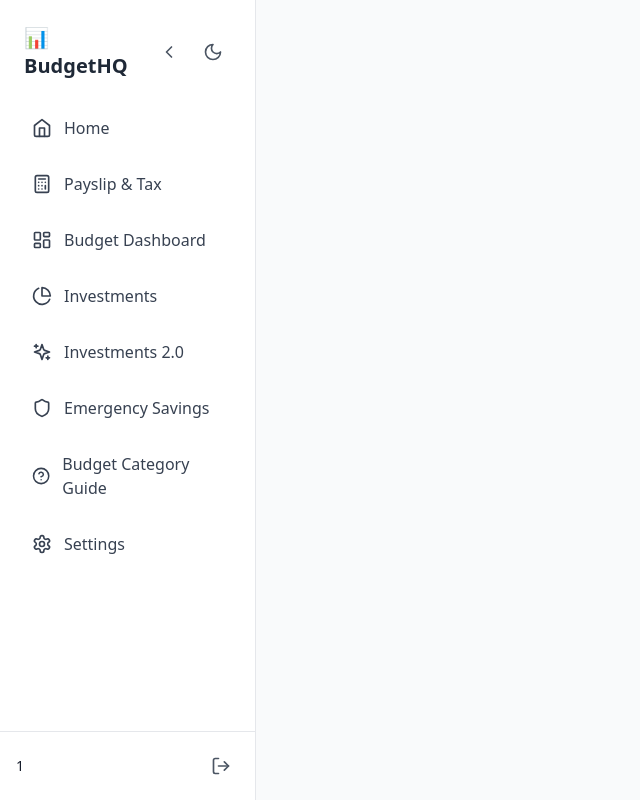
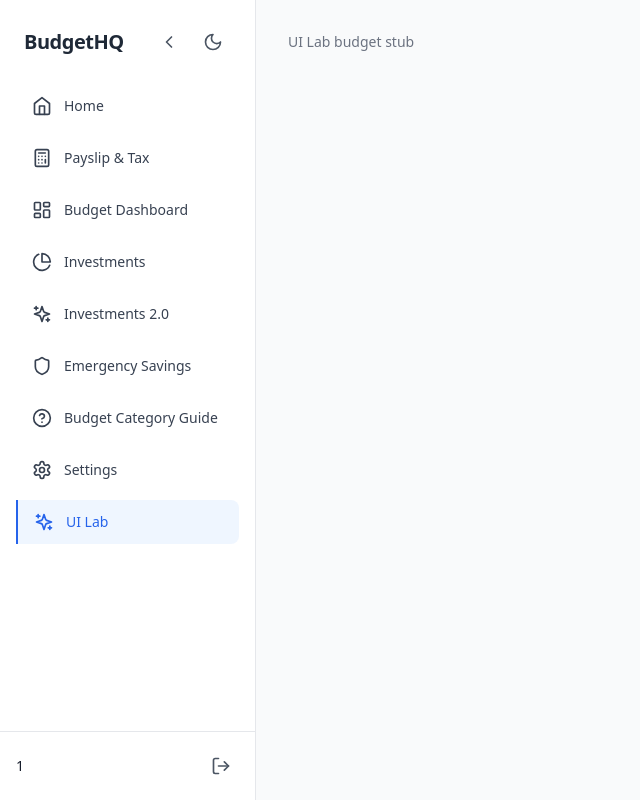
Before and after one commit to andrewallkin/budgethq, a React (Vite) app in the folder frontend/: page /ui-lab/budget in a window 1280 px wide. Shown: the whole page, without its empty margins (0-640 px from the left). Built offline with nearby package versions, Linux system fonts and the light colour scheme; no server answers; sample sign-in values are in the browser's storage; a web font is replaced by a local one.

Commit message:
feat: add UI Lab routes and scoped shell chrome
Expose mockup pages from the last sidebar item without restyling live routes.

Co-authored-by: Cursor <cursoragent@cursor.com>

```diff
--- a/frontend/src/App.jsx
+++ b/frontend/src/App.jsx
@@ -6,6 +6,7 @@ import BudgetDashboard from './pages/BudgetDashboard'
 import RATaxCalculator from './pages/RATaxCalculator'
 import RAPerformance from './pages/RAPerformance'
 import EmergencySavings from './pages/EmergencySavings'
+import { SHOW_EMERGENCY_SAVINGS_UI } from './config/featureFlags'
 import Login from './pages/Login'
 import Register from './pages/Register'
 import Settings from './pages/Settings'
@@ -19,9 +20,13 @@ import InvestmentsLanding from './pages/InvestmentsLanding'
 import InvestmentPortfolioPage from './pages/InvestmentPortfolioPage'
 import InvestmentsV2Landing from './pages/investments-v2/InvestmentsV2Landing'
 import InvestmentsV2Detail from './pages/investments-v2/InvestmentsV2Detail'
+import InvestmentsV2RaCalculator from './pages/investments-v2/InvestmentsV2RaCalculator'
 import { InvestmentsV2Provider } from './investments-v2/InvestmentsV2Provider'
 import InvestecLanding from './pages/InvestecLanding'
 import HomeOverview from './pages/HomeOverview'
+import UiLabHome from './pages/ui-lab/UiLabHome'
+import UiLabBudget from './pages/ui-lab/UiLabBudget'
+import UiLabInvestments from './pages/ui-lab/UiLabInvestments'
 
 function ProtectedRoute({ children }) {
     const { user } = useAuth()
@@ -87,11 +92,15 @@ function AppContent() {
         { path: '/budget', label: 'Budget Dashboard', icon: LayoutDashboard },
         { path: '/investments', label: 'Investments', icon: PieChartIcon },
         { path: '/investments-v2', label: 'Investments 2.0', icon: Sparkles },
-        { path: '/emergency-savings', label: 'Emergency Savings', icon: Shield },
+        ...(SHOW_EMERGENCY_SAVINGS_UI
+            ? [{ path: '/emergency-savings', label: 'Emergency Savings', icon: Shield }]
+            : []),
         ...(showInvestecNav ? [{ path: '/investec', label: 'Investec Banking', icon: Building2 }] : []),
         { path: '/category-guide', label: 'Budget Category Guide', icon: HelpCircle },
         { path: '/settings', label: 'Settings', icon: SettingsIcon },
+        { path: '/ui-lab/home', label: 'UI Lab', icon: Sparkles },
     ]
+    const isUiLab = location.pathname.startsWith('/ui-lab')
 
     // Don't show sidebar on login/register pages
     if (location.pathname === '/login' || location.pathname === '/register') {
@@ -107,7 +116,9 @@ function AppContent() {
         <>
             <div className={`p-6 flex ${collapsed && !isMobile ? 'justify-center' : 'justify-between'} items-center`}>
                 {(!collapsed || isMobile) && (
-                    <h1 className="text-xl font-bold text-gray-800 dark:text-white">📊 BudgetHQ</h1>
+                    <h1 className={`text-xl ${isUiLab ? 'font-semibold tracking-tight' : 'font-bold'} text-gray-800 dark:text-white`}>
+                        {isUiLab ? 'BudgetHQ' : '📊 BudgetHQ'}
+                    </h1>
                 )}
                 {!isMobile && (
                     <div className={`flex items-center gap-2 ${collapsed ? 'flex-col' : ''}`}>
@@ -131,7 +142,9 @@ function AppContent() {
             <nav className={`flex-1 ${collapsed && !isMobile ? 'px-2' : 'px-4'} space-y-2`}>
                 {navItems.map((item) => {
                     const Icon = item.icon
-                    const isActive = item.path === '/investments-v2'
+                    const isActive = item.path === '/ui-lab/home'
+                        ? location.pathname.startsWith('/ui-lab')
+                        : item.path === '/investments-v2'
                         ? location.pathname.startsWith('/investments-v2')
                         : item.path === '/investments'
                         ? (location.pathname.startsWith('/investments') &&
@@ -147,7 +160,7 @@ function AppContent() {
                             className={`flex items-center ${collapsed && !isMobile ? 'justify-center px-2' : 'px-4'} py-3 rounded-lg transition-colors ${isActive
                                 ? 'bg-blue-50 dark:bg-blue-900/20 text-blue-600 dark:text-blue-400'
                                 : 'text-gray-700 dark:text-gray-300 hover:bg-gray-100 dark:hover:bg-gray-700'
-                                }`}
+                                } ${isUiLab && isActive ? 'border-l-2 border-blue-600 rounded-l-none' : ''} ${isUiLab ? 'text-sm' : ''}`}
                             title={collapsed && !isMobile ? item.label : ''}
                         >
                             <Icon className={`w-5 h-5 ${collapsed && !isMobile ? '' : 'mr-3'}`} />
@@ -180,7 +193,7 @@ function AppContent() {
     )
 
     return (
-        <div className="flex h-screen bg-gray-50 dark:bg-gray-900 transition-colors duration-200">
+        <div className={`flex h-screen bg-gray-50 dark:bg-gray-900 transition-colors duration-200${isUiLab ? ' ui-lab' : ''}`}>
             {/* Mobile header bar */}
             <header className="lg:hidden fixed top-0 left-0 right-0 h-14 z-30 bg-white dark:bg-gray-800 border-b border-gray-200 dark:border-gray-700 flex items-center justify-between px-5 sm:px-6">
                 <button
@@ -190,7 +203,9 @@ function AppContent() {
                 >
                     <Menu className="w-6 h-6" />
                 </button>
-                <h1 className="text-lg font-bold text-gray-800 dark:text-white">📊 BudgetHQ</h1>
+                <h1 className={`text-lg ${isUiLab ? 'font-semibold tracking-tight' : 'font-bold'} text-gray-800 dark:text-white`}>
+                    {isUiLab ? 'BudgetHQ' : '📊 BudgetHQ'}
+                </h1>
                 <div className="flex items-center gap-1">
                     <button
                         onClick={() => setDarkMode(!darkMode)}
@@ -252,10 +267,20 @@ function AppContent() {
                             }
                         >
                             <Route index element={<InvestmentsV2Landing />} />
+                            <Route path="ra/calculator" element={<InvestmentsV2RaCalculator />} />
                             <Route path=":accountId" element={<InvestmentsV2Detail />} />
                         </Route>
                         <Route path="/portfolio" element={<Navigate to="/investments/tfsa" replace />} />
-                        <Route path="/emergency-savings" element={<ProtectedRoute><EmergencySavings /></ProtectedRoute>} />
+                        <Route
+                            path="/emergency-savings"
+                            element={
+                                SHOW_EMERGENCY_SAVINGS_UI ? (
+                                    <ProtectedRoute><EmergencySavings /></ProtectedRoute>
+                                ) : (
+                                    <Navigate to="/" replace />
+                                )
+                            }
+                        />
                         <Route path="/ra" element={<ProtectedRoute><Navigate to="/investments/ra" replace /></ProtectedRoute>} />
                         <Route path="/ra-calculator" element={<ProtectedRoute><Navigate to="/investments/ra/calculator" replace /></ProtectedRoute>} />
                         <Route path="/investec" element={<ProtectedRoute><InvestecLanding /></ProtectedRoute>} />
@@ -265,6 +290,10 @@ function AppContent() {
                         <Route path="/investec/budget-analysis" element={<ProtectedRoute><BudgetAnalysis /></ProtectedRoute>} />
                         <Route path="/category-guide" element={<ProtectedRoute><CategoryGuide /></ProtectedRoute>} />
                         <Route path="/settings" element={<ProtectedRoute><Settings /></ProtectedRoute>} />
+                        <Route path="/ui-lab" element={<ProtectedRoute><Navigate to="/ui-lab/home" replace /></ProtectedRoute>} />
+                        <Route path="/ui-lab/home" element={<ProtectedRoute><UiLabHome /></ProtectedRoute>} />
+                        <Route path="/ui-lab/budget" element={<ProtectedRoute><UiLabBudget /></ProtectedRoute>} />
+                        <Route path="/ui-lab/investments" element={<ProtectedRoute><UiLabInvestments /></ProtectedRoute>} />
                     </Routes>
                 </div>
             </div>
@@ -451,7 +480,7 @@ function HomePage() {
                     </div>
                 </div>
 
-                {/* Emergency Savings Card */}
+                {SHOW_EMERGENCY_SAVINGS_UI && (
                 <div className="flex flex-col h-full bg-gradient-to-br from-amber-50 to-amber-100 dark:from-amber-900/20 dark:to-amber-800/20 rounded-2xl shadow-lg border border-amber-200 dark:border-amber-800 overflow-hidden hover:shadow-xl transition-all">
                     <div className="p-4 sm:p-6 lg:p-8 flex-1 flex flex-col">
                         <div className="flex items-center mb-6">
@@ -505,6 +534,7 @@ function HomePage() {
                         </Link>
                     </div>
                 </div>
+                )}
 
                 {showRaUnderInvestments && (
                     <>
--- /dev/null
+++ b/frontend/src/pages/ui-lab/UiLabBudget.jsx
@@ -0,0 +1,3 @@
+export default function UiLabBudget() {
+    return <p className="text-sm text-gray-500">UI Lab budget stub</p>
+}
--- /dev/null
+++ b/frontend/src/pages/ui-lab/UiLabHome.jsx
@@ -0,0 +1,3 @@
+export default function UiLabHome() {
+    return <p className="text-sm text-gray-500">UI Lab home stub</p>
+}
--- /dev/null
+++ b/frontend/src/pages/ui-lab/UiLabInvestments.jsx
@@ -0,0 +1,3 @@
+export default function UiLabInvestments() {
+    return <p className="text-sm text-gray-500">UI Lab investments stub</p>
+}
```
